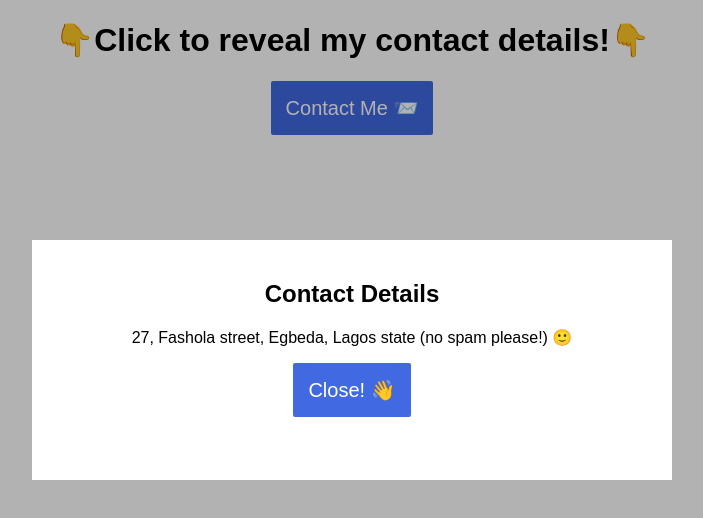
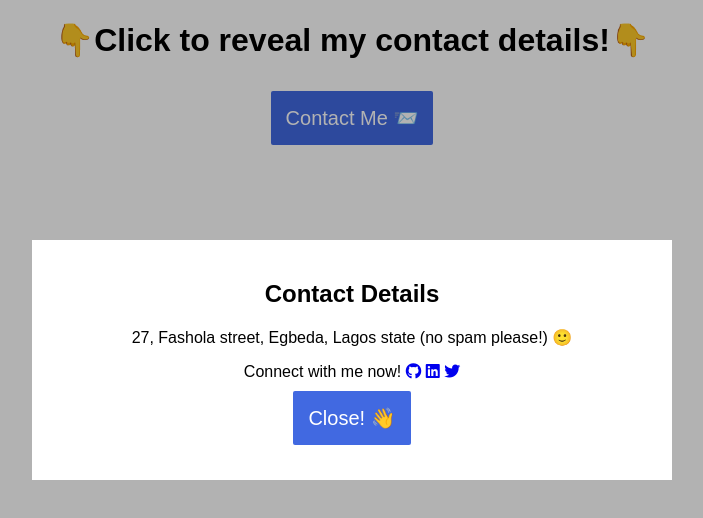
Before and after one commit to f8makinde/Mini-projects, a plain HTML site: page Modal/index.html in a window 1280 px wide. Both pictures are taken after a click on the button "Contact Me 📨". Shown: the whole page, without its empty margins (288-991 px from the left). Drawn offline with Linux system fonts and the light colour scheme.

Commit message:
work completed

```diff
--- a/Modal/index.html
+++ b/Modal/index.html
@@ -6,12 +6,18 @@
     <meta name="viewport" content="width=device-width, initial-scale=1.0">
     <title>Modal</title>
     <link rel="stylesheet" href="styles.css">
+    <script src="https://kit.fontawesome.com/70204d8c46.js" crossorigin="anonymous"></script>
 </head>
 <body>
     <div id="overlay">
         <div id="modal">
            <h2>Contact Details</h2>
            <p>27, Fashola street, Egbeda, Lagos state (no spam please!) 🙂</p>
+           <div>Connect with me now!
+           <a href="https://github.com/f8makinde" target="_blank"><i class="fa-brands fa-github"></i></a>
+           <a href="https://ng.linkedin.com/in/faith-makinde-7556b3239" target="_blank"><i class="fa-brands fa-linkedin"></i></a>
+           <a href="https://twitter.com/f8_makinde" target="_blank"><i class="fa-brands fa-twitter"></i></a>
+           </div>
            <button id="close-modal">Close! 👋</button>
         </div>
     </div>
--- a/Modal/styles.css
+++ b/Modal/styles.css
@@ -19,6 +19,7 @@ body{
     color: white;
     cursor: pointer;
     font-size: 20px;
+    margin-top: 10px;
 }
 #close-modal:active, #open-modal:active{
     background: rgb(250, 236, 220);
```
